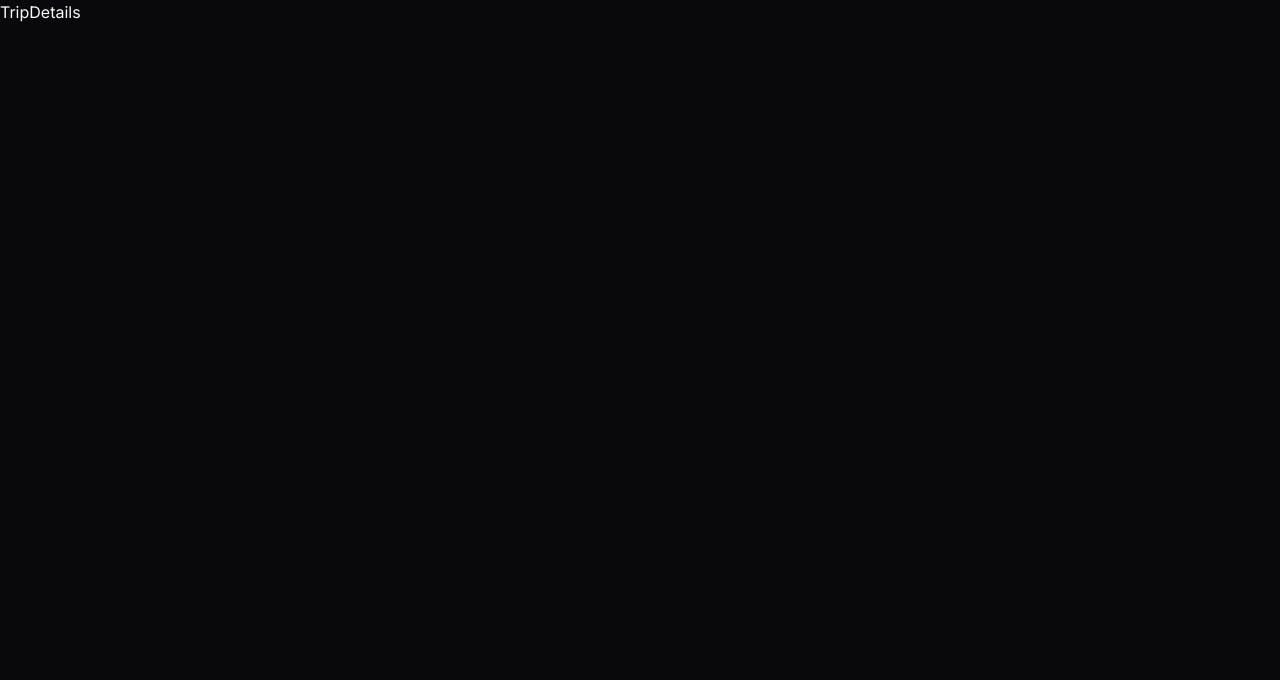
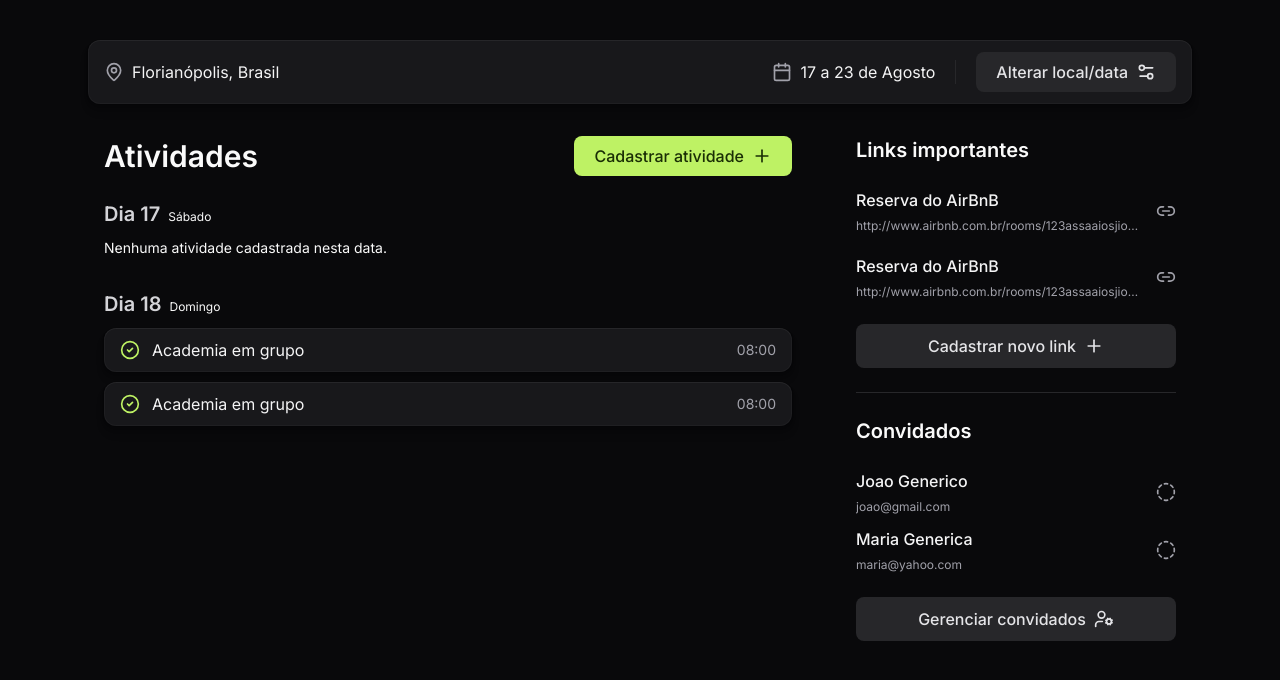
Before and after one commit to hiagoCf19/planner.web, a React (Vite) app: page /trips/1 in a window 1280 px wide. Shown: the top 680 px of the page. Built offline with nearby package versions, Linux system fonts and the light colour scheme.

Commit message:
style: create trip modal

```diff
--- /dev/null
+++ b/src/pages/trip-details/activities.tsx
@@ -0,0 +1,37 @@
+import { CircleCheck } from "lucide-react";
+
+const Activities = () => {
+  return (
+    <div className="space-y-8 ">
+      <div className="space-y-2.5">
+        <div className="flex gap-2 items-baseline">
+          <span className="text-xl text-zinc-300 font-semibold">Dia 17</span>
+          <span className="text-xs text-zinc-1000">Sábado</span>
+        </div>
+        <p className="text-zinc-1000 text-sm">Nenhuma atividade cadastrada nesta data.</p>
+      </div>
+      <div className="space-y-2.5">
+        <div className="flex gap-2 items-baseline">
+          <span className="text-xl text-zinc-300 font-semibold">Dia 18</span>
+          <span className="text-xs text-zinc-1000">Domingo</span>
+        </div>
+        <div className="space-y-2.5">
+          <div className="px-4 py-2.5 bg-zinc-900 rounded-xl shadow-shape flex items-center gap-3">
+            <CircleCheck className="size-5 text-lime-300" />
+            <span className="text-zinc-100">Academia em grupo</span>
+            <span className="text-zinc-400 ml-auto text-sm">08:00</span>
+          </div>
+        </div>
+        <div className="space-y-2.5">
+          <div className="px-4 py-2.5 bg-zinc-900 rounded-xl shadow-shape flex items-center gap-3">
+            <CircleCheck className="size-5 text-lime-300" />
+            <span className="text-zinc-100">Academia em grupo</span>
+            <span className="text-zinc-400 ml-auto text-sm">08:00</span>
+          </div>
+        </div>
+      </div>
+    </div>
+  );
+}
+
+export default Activities;
--- /dev/null
+++ b/src/pages/trip-details/create-activity-modal.tsx
@@ -0,0 +1,58 @@
+import { Calendar, Tag, X } from "lucide-react";
+
+interface CreateActivityModalProps {
+  setIsCreateActivityModalOpen: React.Dispatch<React.SetStateAction<boolean>>
+}
+const CreateActivityModal = ({ setIsCreateActivityModalOpen }: CreateActivityModalProps) => {
+  return (
+    <div className="fixed inset-0 bg-black/60 flex items-center justify-center">
+      <div className="w-[640px] rounded-xl py-5 px-6 shadow-shape bg-zinc-900 space-y-5">
+        <div className="space-y-2">
+          <div className="flex items-center justify-between">
+            <h2 className="tetx-lg font-semibold">Cadastrar atividade</h2>
+            <button type="button" onClick={() => setIsCreateActivityModalOpen(false)}>
+              <X className="size-5 text-zinc-400" />
+            </button>
+          </div>
+          <p className="text-sm text-zinc-400">
+            Todos os convidados podem visualizar as atividades
+          </p>
+        </div>
+
+        <form className="space-y-3"
+        >
+          <div className="h-14 px-4 bg-zinc-950 border border-zinc-800 rounded-lg flex items-center gap-2">
+            <Tag className="size-5 text-zinc-400" />
+            <input
+              name="title"
+              placeholder="Qual a atividade?"
+              className="text-zinc-400 bg-transparent outline-none flex-1 text-lg "
+            />
+          </div>
+          <div className="flex items-center gap-2">
+            <div className="h-14 flex-1 px-4 bg-zinc-950 border border-zinc-800 rounded-lg flex items-center gap-2">
+              <Calendar className="size-5 text-zinc-400" />
+              <input
+                type="datetime-local"
+                name="email"
+                placeholder="Data e horario da atividade "
+                className="text-zinc-400 bg-transparent outline-none flex-1 text-lg [color-scheme:dark] "
+              />
+
+            </div>
+
+          </div>
+          <button
+            type="submit"
+            className="bg-lime-300 text-lime-950 rounded-lg px-5 h-11 font-medium flex items-center gap-2 hover:bg-lime-400 w-full justify-center"
+          >
+            Salvar atividade
+          </button>
+        </form>
+      </div>
+
+    </div>
+  );
+}
+
+export default CreateActivityModal;
--- /dev/null
+++ b/src/pages/trip-details/destination-and-date-header.tsx
@@ -0,0 +1,23 @@
+import { MapPin, Calendar, Settings2 } from "lucide-react";
+
+const DestinationAndDateHeader = () => {
+  return (<div className="px-4 h-16 rounded-xl bg-zinc-900 shadow-shape flex items-center justify-between">
+    <div className="flex items-center gap-2">
+      <MapPin className="size-5 text-zinc-400" />
+      <span className=" text-zinc-100">Florianópolis, Brasil</span>
+    </div>
+    <div className="flex items-center gap-5">
+      <div className="flex items-center gap-2">
+        <Calendar className="size-5 text-zinc-400" />
+        <span className=" text-zinc-100">17 a 23 de Agosto</span>
+      </div>
+      <div className="w-px h-6 bg-zinc-800" />
+      <button className="bg-zinc-800 text-zinc-200 rounded-lg px-5 py-2 font-medium flex items-center gap-2 hover:bg-zinc-700" >
+        Alterar local/data
+        <Settings2 className="size-5" />
+      </button>
+    </div>
+  </div>);
+}
+
+export default DestinationAndDateHeader;
--- /dev/null
+++ b/src/pages/trip-details/guests.tsx
@@ -0,0 +1,40 @@
+import { CircleDashed, UserCog } from "lucide-react";
+
+const Guests = () => {
+  return (
+    <div className="space-y-6">
+      <h2 className="font-semibold text-xl">Convidados</h2>
+      <div className="space-y-3">
+        {/* links */}
+        <div className="flex items-center justify-between gap-4">
+          <div className="space-y-1.5">
+            <span className="block font-medium text-zinc-100">Joao Generico
+            </span>
+            <span className="block text-xs text-zinc-400 truncate">
+              joao@gmail.com
+            </span>
+          </div>
+          <CircleDashed className="text-zinc-400 size-5 shrink-0" />
+
+        </div>
+        <div className="flex items-center justify-between gap-4">
+          <div className="space-y-1.5">
+            <span className="block font-medium text-zinc-100">Maria Generica
+            </span>
+            <span className="block text-xs text-zinc-400 truncate">
+              maria@yahoo.com
+            </span>
+          </div>
+          <CircleDashed className="text-zinc-400 size-5 shrink-0" />
+
+        </div>
+      </div>
+      <button className="bg-zinc-800 w-full justify-center text-zinc-200 rounded-lg px-5 h-11 font-medium flex items-center gap-2 hover:bg-zinc-700 " >
+        Gerenciar convidados
+        <UserCog className="size-5" />
+      </button>
+    </div>
+  );
+}
+
+export default Guests;
--- /dev/null
+++ b/src/pages/trip-details/important-links.tsx
@@ -0,0 +1,40 @@
+import { Link2, Plus } from "lucide-react";
+
+const ImportantLinks = () => {
+  return (
+    <div className="space-y-6">
+      <h2 className="font-semibold text-xl">Links importantes</h2>
+      <div className="space-y-5">
+        {/* links */}
+        <div className="flex items-center justify-between gap-4">
+          <div className="space-y-1.5">
+            <span className="block font-medium text-zinc-100">Reserva do AirBnB
+            </span>
+            <a href="#" className="block text-xs text-zinc-400 truncate hover:text-zinc-200 hover:underline">
+              http://www.airbnb.com.br/rooms/123assaaiosjiodjqodo
+            </a >
+          </div>
+          <Link2 className="text-zinc-400 size-5 shrink-0" />
+
+        </div>
+        <div className="flex items-center justify-between gap-4">
+          <div className="space-y-1.5">
+            <span className="block font-medium text-zinc-100">Reserva do AirBnB
+            </span>
+            <a href="#" className="block text-xs text-zinc-400 truncate hover:text-zinc-200 hover:underline">
+              http://www.airbnb.com.br/rooms/123assaaiosjiodjqodo
+            </a >
+          </div>
+          <Link2 className="text-zinc-400 size-5 shrink-0" />
+
+        </div>
+      </div>
+      <button className="bg-zinc-800 w-full justify-center text-zinc-200 rounded-lg px-5 h-11 font-medium flex items-center gap-2 hover:bg-zinc-700 " >
+        Cadastrar novo link
+        <Plus className="size-5" />
+      </button>
+    </div>
+  );
+}
+
+export default ImportantLinks;
--- a/src/pages/trip-details/index.tsx
+++ b/src/pages/trip-details/index.tsx
@@ -1,5 +1,43 @@
+import { Plus } from "lucide-react";
+import { useState } from "react";
+import CreateActivityModal from "./create-activity-modal";
+import ImportantLinks from "./important-links";
+import Guests from "./guests";
+import Activities from "./activities";
+import DestinationAndDateHeader from "./destination-and-date-header";
+
 const TripDetailsPage = () => {
-  return (<h1>TripDetails</h1>);
+  const [isCreateActivityModalOpen, setIsCreateActivityModalOpen] = useState(false);
+  return (
+    <div className="max-w-6xl px-6 py-10 mx-auto space-y-8">
+      <DestinationAndDateHeader />
+      <main className="flex gap-16 px-4">
+        <div className="flex-1 space-y-6">
+          <div className="flex items-center justify-between">
+            <h2 className="text-3xl font-semibold">Atividades</h2>
+            <button
+              className="bg-lime-300 text-lime-950 rounded-lg px-5 py-2 font-medium flex items-center gap-2 hover:bg-lime-400"
+              onClick={() => setIsCreateActivityModalOpen(true)}
+            >
+              Cadastrar atividade
+              <Plus className="size-5" />
+            </button>
+          </div>
+          <Activities />
+        </div>
+        <div className="w-80 space-y-6 ">
+          <ImportantLinks />
+          <div className="w-full h-px bg-zinc-800" />
+          <Guests />
+        </div>
+      </main>
+
+
+      {isCreateActivityModalOpen && (
+        <CreateActivityModal setIsCreateActivityModalOpen={setIsCreateActivityModalOpen} />
+      )}
+    </div>
+  );
 }
 
 export default TripDetailsPage;
```
